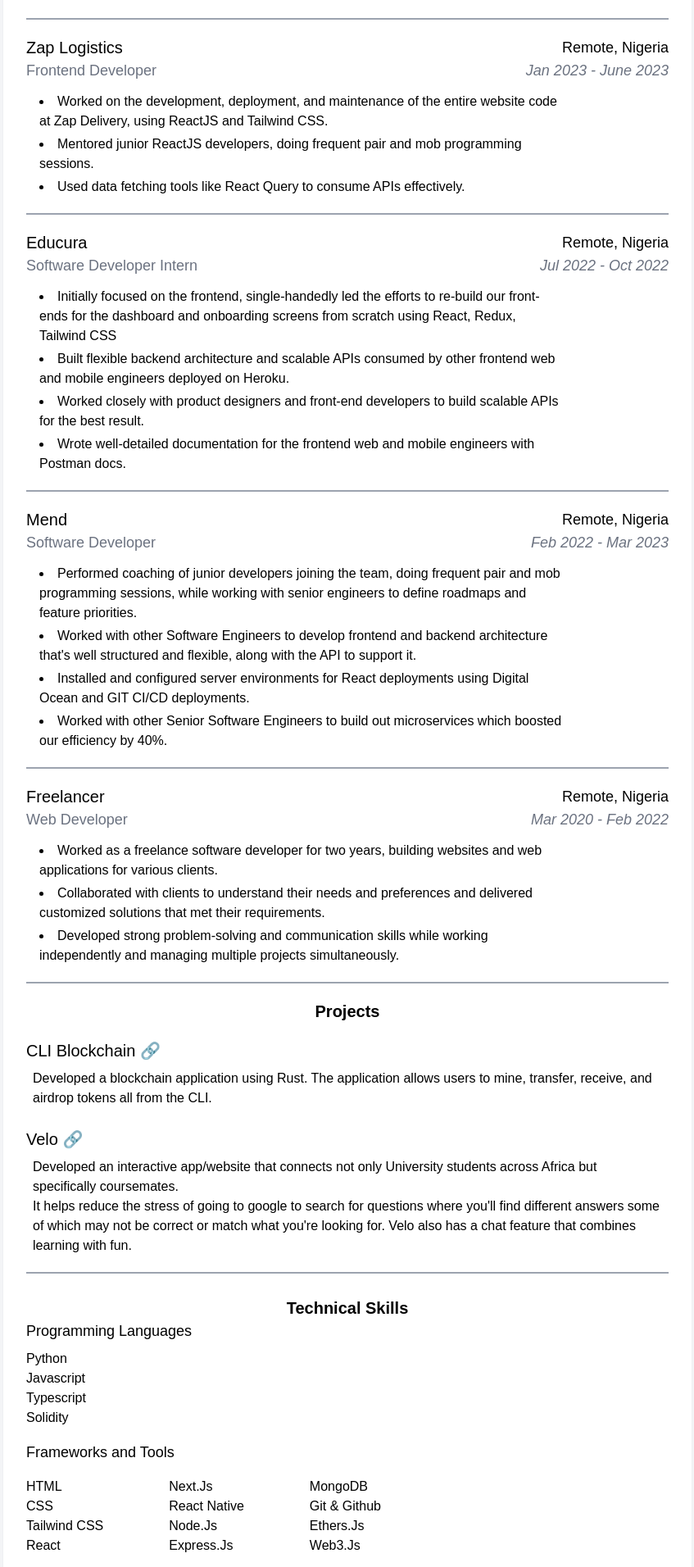
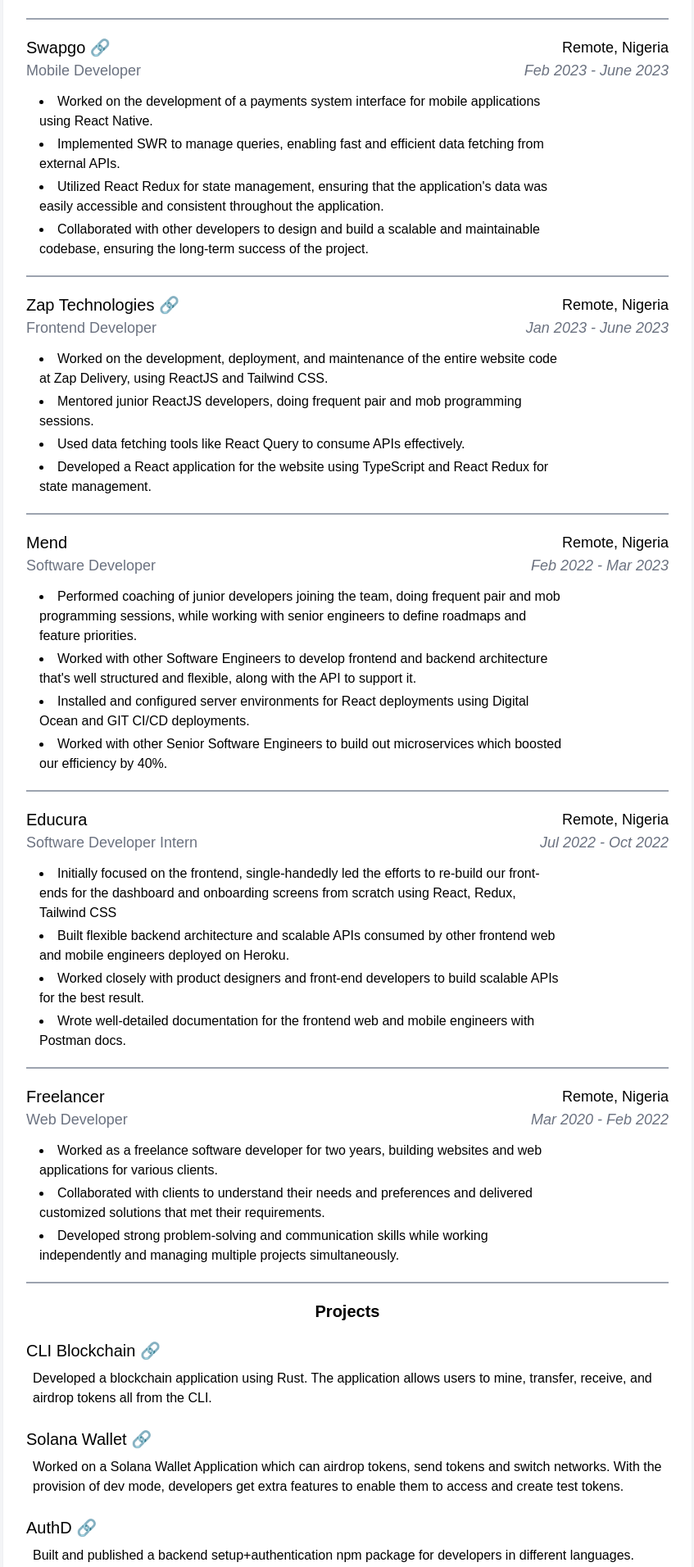
Before and after one commit to nmasi322/resume, a React (Vite) app: page / in a window 1280 px wide. Shown: the part 528-2440 px from the top of the page at 82% size, without its empty margins (216-1063 px from the left). Built offline with nearby package versions, Linux system fonts and the light colour scheme; a web font is replaced by a local one.

Commit message:
resume brushup

```diff
--- a/src/components/Experience.tsx
+++ b/src/components/Experience.tsx
@@ -4,6 +4,7 @@
   startTime: string;
   endTime: string;
   position: string;
+  companyLink?: string;
   duties: string[];
 }
 
@@ -14,12 +15,24 @@
   endTime,
   position,
   duties,
+  companyLink,
 }: ExperienceProps) => {
   return (
     <div className="py-5 border-b-2 border-b-gray-400">
       <div className="flex items-center justify-between">
         <div>
-          <h1 className="text-xl">{company}</h1>
+          <h1 className="text-xl">
+            {companyLink ? (
+              <a
+                className="text-black font-medium no-underline"
+                href={companyLink}
+              >
+                {company} 🔗
+              </a>
+            ) : (
+              <span>{company}</span>
+            )}
+          </h1>
           <h2 className="text-gray-500 text-lg max-xs:text-base">{position}</h2>
         </div>
         <div className="text-right">
--- a/src/components/Project.tsx
+++ b/src/components/Project.tsx
@@ -17,6 +17,44 @@
             Developed a blockchain application using Rust. The application
             allows users to mine, transfer, receive, and airdrop tokens all from
             the CLI.
+          </p>
+        </div>
+      </div>
+      <div className="mb-6">
+        <div>
+          <h1 className="text-xl">
+            <a
+              className="text-black font-medium no-underline"
+              href="https://github.com/nmasi322/Solana-Wallet"
+            >
+              Solana Wallet 🔗
+            </a>
+          </h1>
+        </div>
+        <div className="mt-2 px-2">
+          <p>
+            Worked on a Solana Wallet Application which can airdrop tokens, send
+            tokens and switch networks. With the provision of dev mode,
+            developers get extra features to enable them to access and create
+            test tokens.
+          </p>
+        </div>
+      </div>
+      <div className="mb-6">
+        <div>
+          <h1 className="text-xl">
+            <a
+              className="text-black font-medium no-underline"
+              href="https://github.com/nmasi322/authd"
+            >
+              AuthD 🔗
+            </a>
+          </h1>
+        </div>
+        <div className="mt-2 px-2">
+          <p>
+            Built and published a backend setup+authentication npm package for
+            developers in different languages.
           </p>
         </div>
       </div>
--- a/src/pages/index.tsx
+++ b/src/pages/index.tsx
@@ -66,6 +66,7 @@
                   startTime="Sept 2022"
                   endTime="Present"
                   location="Remote, Nigeria"
+                  companyLink="https://tred.finance/"
                   duties={[
                     "Built databases and table structures following architecture methodology for web applications",
                     "Provided code maintenance and system upgrades to maximize performance.",
@@ -77,31 +78,34 @@
 
               <div>
                 <Experience
-                  company="Zap Logistics"
-                  position="Frontend Developer"
-                  startTime="Jan 2023"
+                  company="Swapgo"
+                  position="Mobile Developer"
+                  startTime="Feb 2023"
                   endTime="June 2023"
                   location="Remote, Nigeria"
+                  companyLink="https://swapgo.co.uk/"
                   duties={[
-                    "Worked on the development, deployment, and maintenance of the entire website code at Zap Delivery, using ReactJS and Tailwind CSS.",
-                    "Mentored junior ReactJS developers, doing frequent pair and mob programming sessions.",
-                    "Used data fetching tools like React Query to consume APIs effectively.",
+                    "Worked on the development of a payments system interface for mobile applications using React Native.",
+                    "Implemented SWR to manage queries, enabling fast and efficient data fetching from external APIs.",
+                    "Utilized React Redux for state management, ensuring that the application's data was easily accessible and consistent throughout the application.",
+                    "Collaborated with other developers to design and build a scalable and maintainable codebase, ensuring the long-term success of the project.",
                   ]}
                 />
               </div>
 
               <div>
                 <Experience
-                  company="Educura"
-                  position="Software Developer Intern"
-                  startTime="Jul 2022"
-                  endTime="Oct 2022"
+                  company="Zap Technologies"
+                  position="Frontend Developer"
+                  startTime="Jan 2023"
+                  endTime="June 2023"
                   location="Remote, Nigeria"
+                  companyLink="https://zap-web-test.web.app"
                   duties={[
-                    "Initially focused on the frontend, single-handedly led the efforts to re-build our front-ends for the dashboard and onboarding screens from scratch using React, Redux, Tailwind CSS",
-                    "Built flexible backend architecture and scalable APIs consumed by other frontend web and mobile engineers deployed on Heroku. ",
-                    "Worked closely with product designers and front-end developers to build scalable APIs for the best result.",
-                    "Wrote well-detailed documentation for the frontend web and mobile engineers with Postman docs.",
+                    "Worked on the development, deployment, and maintenance of the entire website code at Zap Delivery, using ReactJS and Tailwind CSS.",
+                    "Mentored junior ReactJS developers, doing frequent pair and mob programming sessions.",
+                    "Used data fetching tools like React Query to consume APIs effectively.",
+                    "Developed a React application for the website using TypeScript and React Redux for state management.",
                   ]}
                 />
               </div>
@@ -118,6 +122,22 @@
                     "Worked with other Software Engineers to develop frontend and backend architecture that's well structured and flexible, along with the API to support it.",
                     "Installed and configured server environments for React deployments using Digital Ocean and GIT CI/CD deployments.",
                     "Worked with other Senior Software Engineers to build out microservices which boosted our efficiency by 40%.",
+                  ]}
+                />
+              </div>
+
+              <div>
+                <Experience
+                  company="Educura"
+                  position="Software Developer Intern"
+                  startTime="Jul 2022"
+                  endTime="Oct 2022"
+                  location="Remote, Nigeria"
+                  duties={[
+                    "Initially focused on the frontend, single-handedly led the efforts to re-build our front-ends for the dashboard and onboarding screens from scratch using React, Redux, Tailwind CSS",
+                    "Built flexible backend architecture and scalable APIs consumed by other frontend web and mobile engineers deployed on Heroku.",
+                    "Worked closely with product designers and front-end developers to build scalable APIs for the best result.",
+                    "Wrote well-detailed documentation for the frontend web and mobile engineers with Postman docs.",
                   ]}
                 />
               </div>
```
Also changed, not shown: src/pages/blog/life-update.md (added, +28 -0 lines), src/pages/blog/index.tsx (added).
